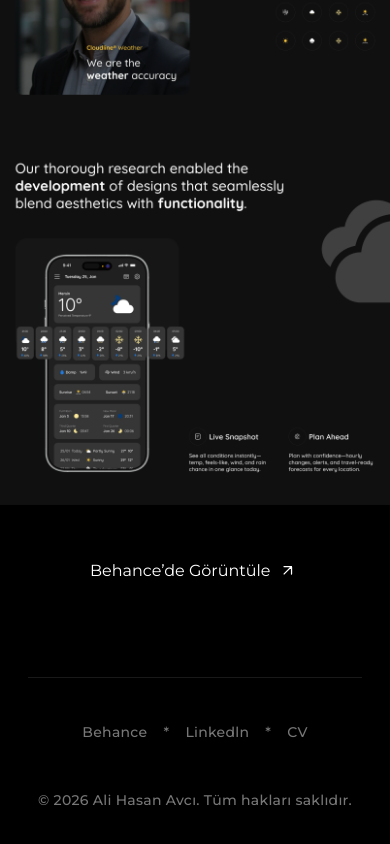
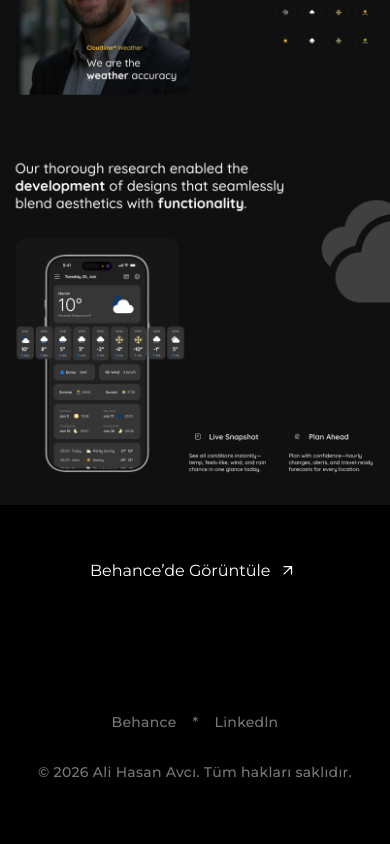
Before and after one commit to alihasanavci/portfolio, a Next.js app: page /cloudline in a window 390 px wide. Shown: the part 5829-6673 px from the top of the page. After the commit the page ends 6646 px from the top, so only its background shows below. Built offline with nearby package versions, Linux system fonts and the light colour scheme.

Commit message:
Update footer and remove CV

```diff
--- a/src/components/Footer.tsx
+++ b/src/components/Footer.tsx
@@ -11,29 +11,29 @@ const linkClass =
   `${styles.link} h-[10px] leading-[10px] whitespace-nowrap`;
 
 const mobileLinkClass =
-  `${styles.link} leading-7 whitespace-nowrap`;
+  `${styles.link} h-[10px] leading-[10px] whitespace-nowrap`;
 
 export function Footer() {
   return (
     <footer
-      className={`${montserrat.className} h-auto w-full bg-black px-7 py-10 text-[#ededed] md:h-[210px] md:px-[200px] md:py-20`}
+      className={`${montserrat.className} h-[180px] w-full bg-black px-7 py-10 text-[#ededed] md:h-[210px] md:px-[200px] md:py-20`}
     >
       <div className="flex w-full flex-col items-start gap-10 md:hidden">
-        <div className="relative h-px w-full shrink-0">
+        <div className="relative h-0 w-full shrink-0">
           <Image
             src="/footer-divider.svg"
             alt=""
             fill
             sizes="calc(100vw - 56px)"
             aria-hidden="true"
-            className="object-fill"
+            className="absolute -top-px left-0 h-px w-full object-fill"
           />
         </div>
 
-        <div className="flex w-full flex-col items-center gap-10 text-[14px] leading-7 font-medium tracking-[0.28px]">
+        <div className="flex w-full flex-col items-center gap-10 text-[14px] leading-[10px] font-medium tracking-[0.28px]">
           <nav
             aria-label="Sosyal bağlantılar"
-            className="flex max-w-full flex-wrap items-center justify-center gap-4"
+            className="flex h-[10px] max-w-full items-center justify-center gap-4"
           >
             <a
               href="https://www.behance.net/alihasanavci"
@@ -54,20 +54,9 @@ export function Footer() {
             >
               Linkedln
             </a>
-            <span aria-hidden="true" className="h-1 w-1.5 leading-1 opacity-50">
-              *
-            </span>
-            <a
-              href="/ali-hasan-avci-cv.pdf"
-              target="_blank"
-              rel="noopener noreferrer"
-              className={mobileLinkClass}
-            >
-              CV
-            </a>
           </nav>
 
-          <p className="w-full text-center leading-7 opacity-50">
+          <p className="h-[10px] w-full text-center leading-[10px] whitespace-nowrap opacity-50">
             © 2026 Ali Hasan Avcı. Tüm hakları saklıdır.
           </p>
         </div>
@@ -113,17 +102,6 @@ export function Footer() {
             >
               Linkedln
             </a>
-            <span aria-hidden="true" className="h-1 w-1.5 leading-1 opacity-50">
-              *
-            </span>
-            <a
-              href="/ali-hasan-avci-cv.pdf"
-              target="_blank"
-              rel="noopener noreferrer"
-              className={linkClass}
-            >
-              CV
-            </a>
           </nav>
         </div>
       </div>
--- a/src/components/HeaderInteractions.ts
+++ b/src/components/HeaderInteractions.ts
@@ -3,5 +3,3 @@ export const mobileNavigationLinkClass =
 
 export const mobileSocialLinkClass =
   "flex items-center gap-2 opacity-50 transition-opacity duration-300 hover:opacity-100 focus-visible:opacity-100 focus-visible:outline-none motion-reduce:duration-0";
-
-export const mobileCvLinkClass = "flex h-[25px] items-center opacity-50";
--- a/src/components/MobileMenuOverlay.tsx
+++ b/src/components/MobileMenuOverlay.tsx
@@ -1,7 +1,6 @@
 import Image from "next/image";
 import { Montserrat } from "next/font/google";
 import {
-  mobileCvLinkClass,
   mobileNavigationLinkClass,
   mobileSocialLinkClass,
 } from "./HeaderInteractions";
@@ -84,14 +83,6 @@ export function MobileMenuOverlay({
             <span>Linkedln</span>
             <Image src="/contact-arrow.svg" alt="" width={18} height={18} aria-hidden="true" className="size-[18px] -rotate-135" />
           </a>
-          <a
-            href="/ali-hasan-avci-cv.pdf"
-            target="_blank"
-            rel="noopener noreferrer"
-            className={mobileCvLinkClass}
-          >
-            CV
-          </a>
         </nav>
       </div>
     </div>
```
Also changed, not shown: 1 other file (tests, documents, lock files or other folders).
